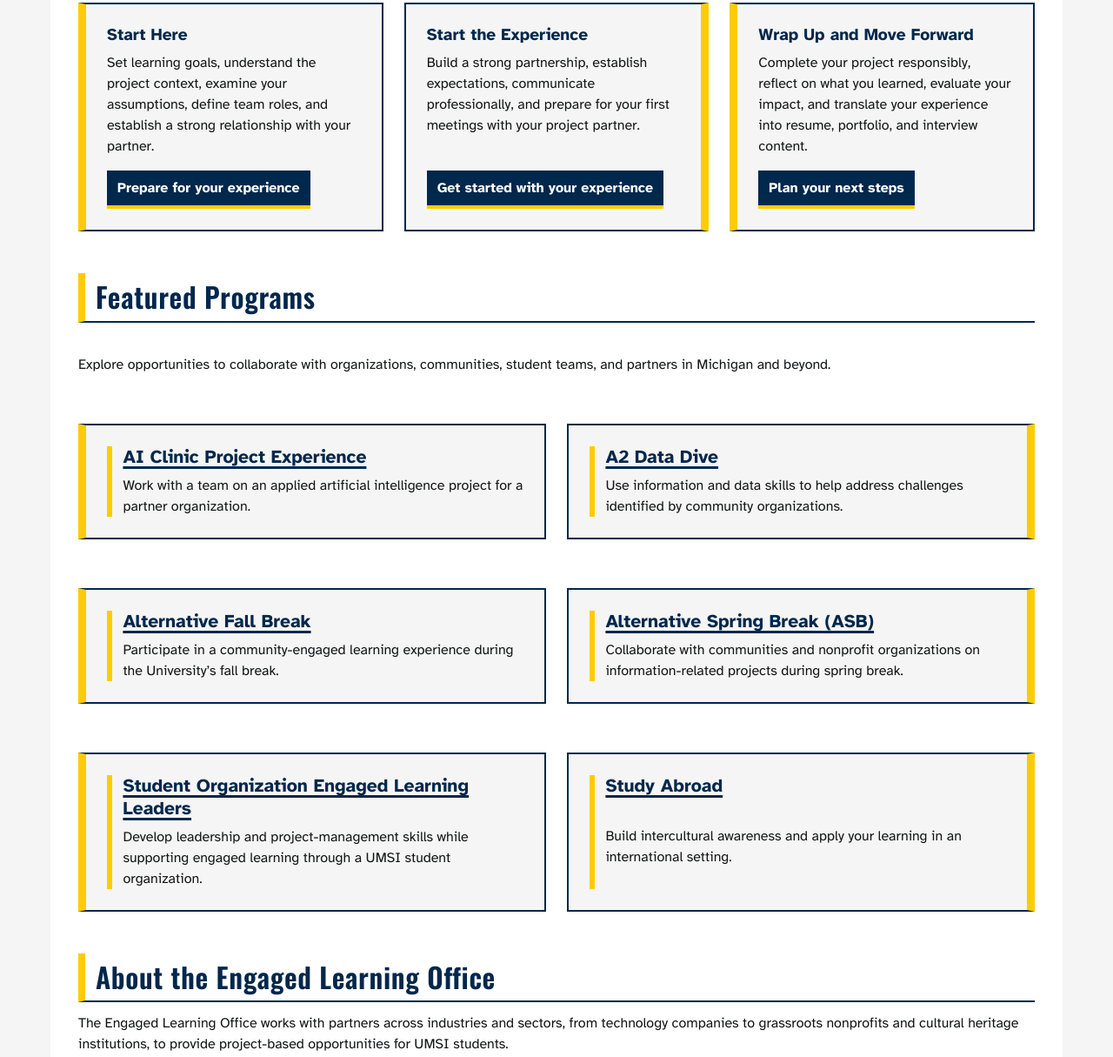
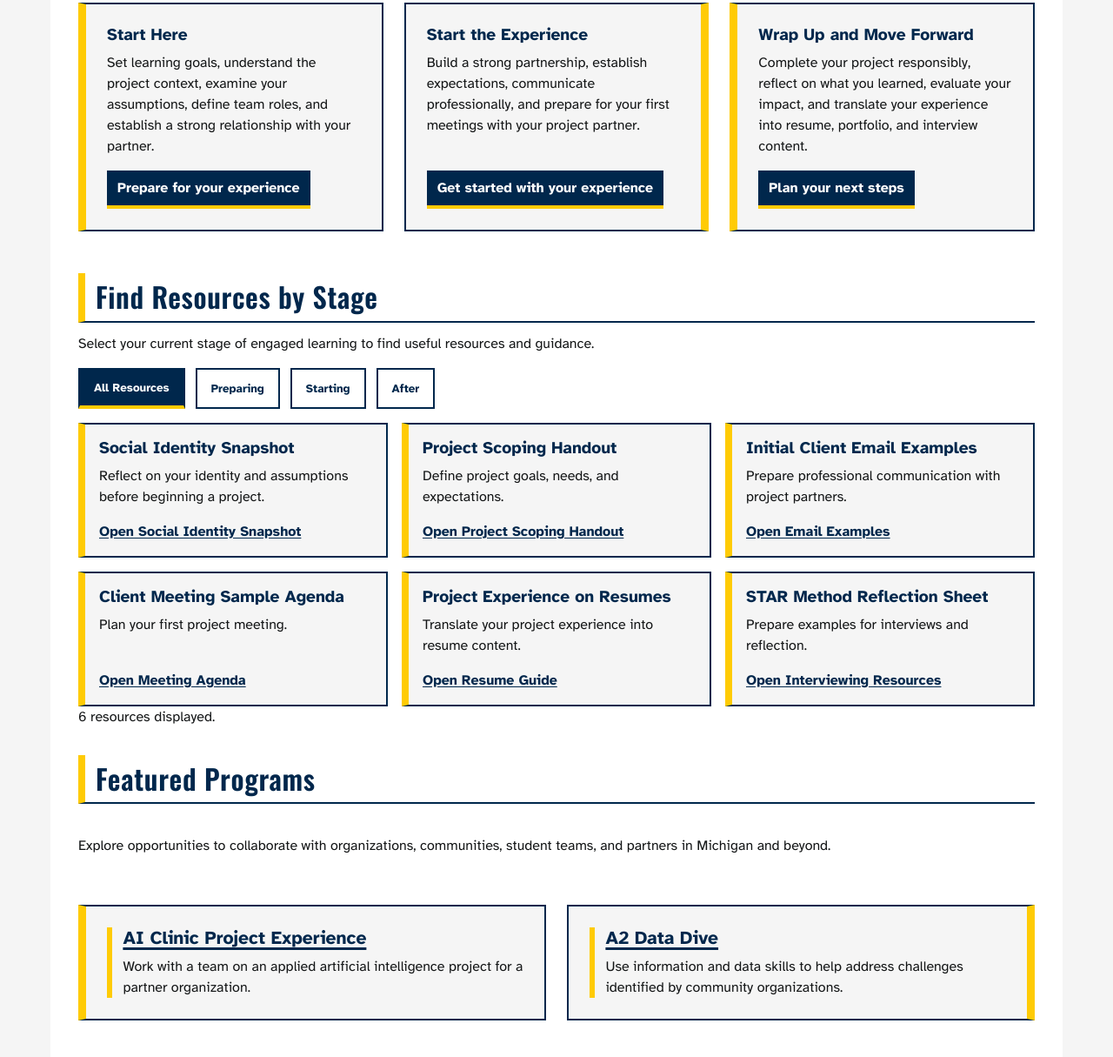
Before and after one commit to lexingh-ds/client_project_f26, a plain HTML site: page index.html in a window 1280 px wide. Shown: the part 2092-3307 px from the top of the page at 87% size. Drawn offline with nearby package versions, Linux system fonts and the light colour scheme.

Commit message:
Add files via upload

```diff
--- a/css/style.css
+++ b/css/style.css
@@ -504,6 +504,69 @@ footer p:last-child {
 }
 
 
+/* Interactive Resource Filter */
+
+.filter-buttons {
+    display: flex;
+    flex-wrap: wrap;
+    gap: 0.75rem;
+    margin: 1rem 0;
+}
+
+.filter-buttons button {
+    padding: 0.75rem 1rem;
+    background-color: #ffffff;
+    color: #00274c;
+    border: 0.15rem solid #00274c;
+    font-family: "Atkinson Hyperlegible", Arial, sans-serif;
+    font-weight: bold;
+    cursor: pointer;
+}
+
+.filter-buttons button:hover,
+.filter-buttons button:focus {
+    background-color: #ffcb05;
+}
+
+.filter-buttons button[aria-pressed="true"] {
+    background-color: #00274c;
+    color: #ffffff;
+    border-bottom: 0.3rem solid #ffcb05;
+}
+
+.filter-results {
+    display: grid;
+    grid-template-columns: 1fr;
+    gap: 1rem;
+}
+
+.filter-item {
+    margin: 0;
+    padding: 1rem;
+    background-color: #f5f5f5;
+    border: 0.15rem solid #00274c;
+    border-left: 0.5rem solid #ffcb05;
+}
+
+.filter-item[hidden] {
+    display: none;
+}
+
+.filter-buttons button:focus-visible {
+    outline: 0.2rem solid #00274c;
+    outline-offset: 0.2rem;
+}
+
+.filter-item {
+    display: flex;
+    flex-direction: column;
+}
+
+.filter-item a {
+    margin-top: auto;
+    align-self: flex-start;
+}
+
 @media (min-width: 1024px) {
 
 
@@ -615,4 +678,8 @@ footer p:last-child {
     align-self: flex-start;
     }
 
+    .filter-results {
+        grid-template-columns: repeat(3, 1fr);
+    }
+
 }
--- a/index.html
+++ b/index.html
@@ -7,6 +7,7 @@
     <link rel="stylesheet" href="css/html5reset.css">
     <link rel="stylesheet" href="css/style.css">
 </head>
+
 <body>
 
     <header>
@@ -70,7 +71,65 @@
     </article>
   </section>
 
-   <section class="program-section">
+
+ <section class="resource-filter">
+    <h2>Find Resources by Stage</h2>
+    <p>
+        Select your current stage of engaged learning to find
+        useful resources and guidance.
+    </p>
+
+    <div class="filter-buttons">
+        <button type="button" data-filter="all">All Resources</button>
+        <button type="button" data-filter="prep">Preparing</button>
+        <button type="button" data-filter="start">Starting</button>
+        <button type="button" data-filter="after">After</button>
+    </div>
+
+    <div class="filter-results">
+
+        <article class="filter-item" data-stage="prep">
+            <h3>Social Identity Snapshot</h3>
+            <p>Reflect on your identity and assumptions before beginning a project.</p>
+            <a href="https://sites.lsa.umich.edu/equitable-teaching/social-identity-snapshot">Open Social Identity Snapshot</a>
+        </article>
+
+        <article class="filter-item" data-stage="prep">
+            <h3>Project Scoping Handout</h3>
+            <p>Define project goals, needs, and expectations.</p>
+            <a href="https://docs.google.com/document/d/1TrEDolwmOIlXgYgAP9VvlOGoYOwFfe6KxzZOgZSVYVw/edit?usp=drive_link">Open Project Scoping Handout</a>
+        </article>
+
+        <article class="filter-item" data-stage="start">
+            <h3>Initial Client Email Examples</h3>
+            <p>Prepare professional communication with project partners.</p>
+            <a href="https://docs.google.com/document/d/1fWFXwoW5fKX_Tctn97Gio5XZDwILNlqIOyKKE8Yk5J0/edit?usp=drive_link">Open Email Examples</a>
+        </article>
+
+        <article class="filter-item" data-stage="start">
+            <h3>Client Meeting Sample Agenda</h3>
+            <p>Plan your first project meeting.</p>
+            <a href="https://docs.google.com/document/d/1ItXxYauAcPoaGMUZWuJsX-OLFfGmeBOWT7JNhoZxGyU/edit?usp=drive_link">Open Meeting Agenda</a>
+        </article>
+
+        <article class="filter-item" data-stage="after">
+            <h3>Project Experience on Resumes</h3>
+            <p>Translate your project experience into resume content.</p>
+            <a href="https://docs.google.com/document/d/1mjyX6jgqXFrY7SFYaA3J2cTh1ZnHH0FKF5aUKfXzXKo/edit?tab=t.0">Open Resume Guide</a>
+        </article>
+
+        <article class="filter-item" data-stage="after">
+            <h3>STAR Method Reflection Sheet</h3>
+            <p>Prepare examples for interviews and reflection.</p>
+            <a href="https://careercenter.umich.edu/content/interviewing-resources">Open Interviewing Resources</a>
+        </article>
+
+    </div>
+
+    <p id="filter-status" role="status" aria-live="polite"></p>
+  </section>
+
+ <section class="program-section">
     <h2>Featured Programs</h2>
     <p>Explore opportunities to collaborate with organizations, communities, student teams, and partners in Michigan and beyond.</p>
     <article>
@@ -126,7 +185,11 @@
       <address>
         <a href="mailto:umsi.engagement@umich.edu">umsi.engagement@umich.edu</a>
       </address>
-      <p>&copy; 2026 Regents of the University of Michigan</p>
+      <p>&copy; <span id="year">2026</span> Regents of the University of Michigan</p>
     </footer>
+
+    <script src="js/script.js"></script>
+
+
 </body>
 </html>
--- /dev/null
+++ b/js/script.js
@@ -0,0 +1,41 @@
+document.getElementById("year").textContent = new Date().getFullYear();
+
+
+const filterButtons = document.querySelectorAll(".filter-buttons button");
+const filterItems = document.querySelectorAll(".filter-item");
+const filterStatus = document.getElementById("filter-status");
+
+filterButtons.forEach(function(button) {
+    button.setAttribute("aria-pressed", button.dataset.filter === "all");
+
+    button.addEventListener("click", function() {
+        const selectedStage = button.dataset.filter;
+        let visibleCount = 0;
+
+        filterButtons.forEach(function(otherButton) {
+            otherButton.setAttribute(
+                "aria-pressed",
+                otherButton === button
+            );
+        });
+
+        filterItems.forEach(function(item) {
+            const shouldShow =
+                selectedStage === "all" ||
+                item.dataset.stage === selectedStage;
+
+            item.hidden = !shouldShow;
+
+            if (shouldShow) {
+                visibleCount++;
+            }
+        });
+
+        filterStatus.textContent =
+            visibleCount + " resources displayed.";
+    });
+});
+
+if (filterStatus) {
+    filterStatus.textContent = filterItems.length + " resources displayed.";
+}
```
Also changed, not shown: 404.html (+5 -1 lines), after.html (+4 -1 lines), prep.html (+4 -1 lines), start.html (+4 -1 lines).
